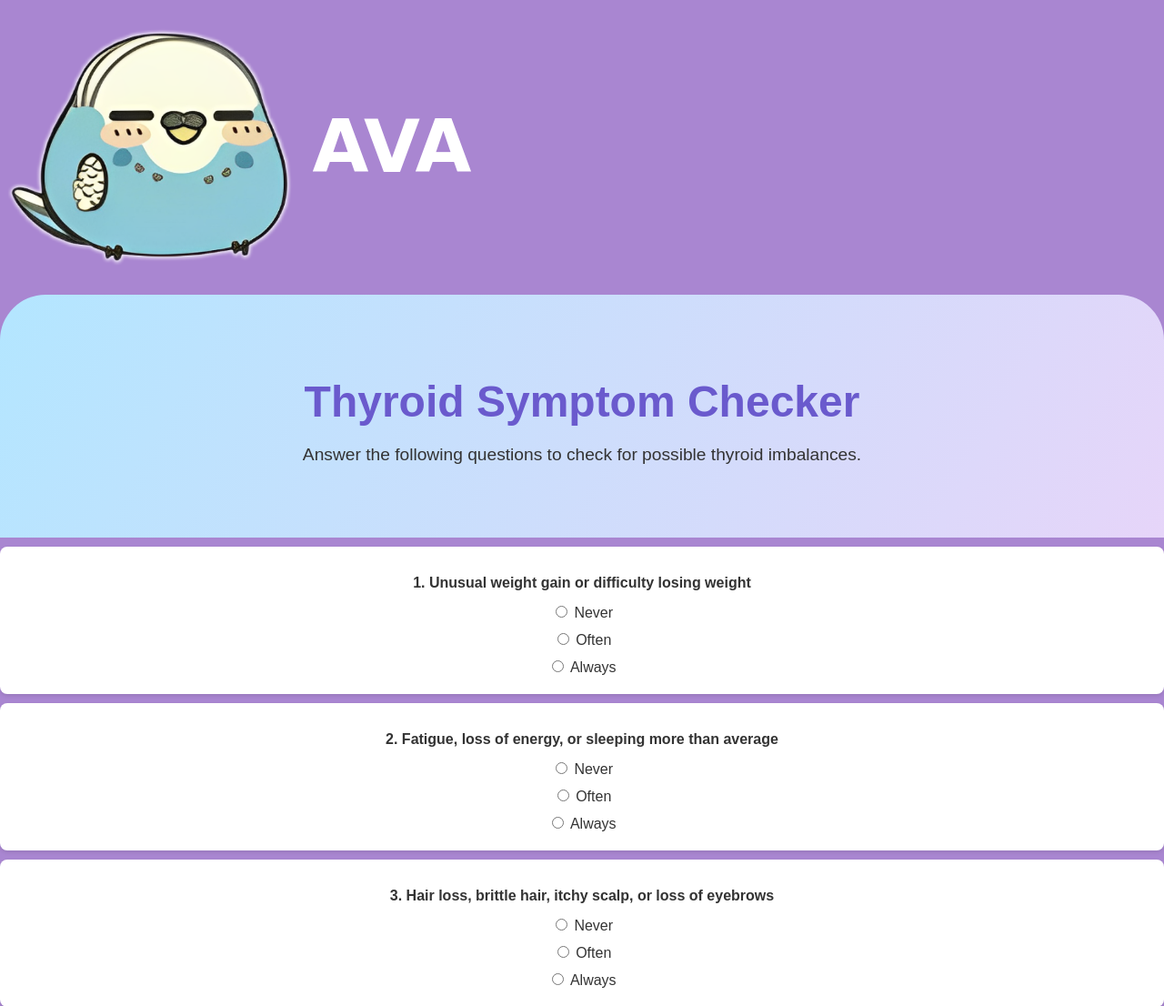
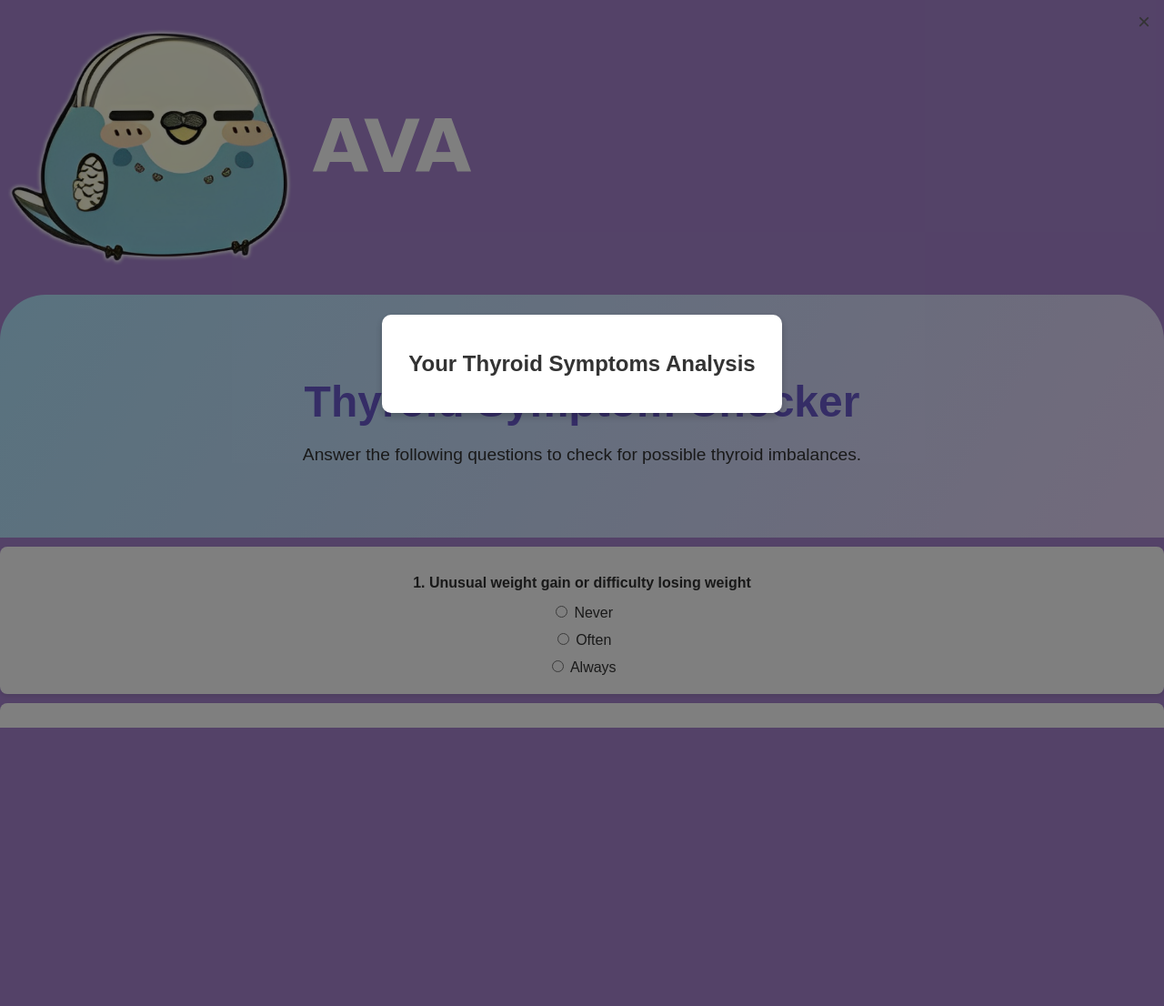
Before and after one commit to Menodore/AVA.github.io, a PHP site: page /thy.html in a window 1280 px wide. Shown: the top 1106 px of the page at 91% size. After the commit the page ends 800 px from the top, so only its background shows below. Run offline with PHP 8.4, Linux system fonts and the light colour scheme.

Commit message:
edited css & added pop up function

```diff
--- a/home.css
+++ b/home.css
@@ -25,6 +25,36 @@
     padding: 5px 0;
 }
 
+.modal {
+    display: none; /* Initially hidden */
+    position: fixed;
+    top: 0;
+    left: 0;
+    width: 100%;
+    height: 100%;
+    background-color: rgba(0, 0, 0, 0.5); /* Semi-transparent background */
+    display: flex;
+    justify-content: center;
+    align-items: center;
+}
+
+.modal-content {
+    background: white;
+    padding: 20px;
+    border-radius: 10px;
+    text-align: center;
+    width: 80%;
+    max-width: 400px;
+    box-shadow: 0px 4px 8px rgba(0, 0, 0, 0.2);
+}
+
+.close {
+    position: absolute;
+    top: 10px;
+    right: 15px;
+    font-size: 24px;
+    cursor: pointer;
+}
 
 header {
     display: flex;
--- a/thy.html
+++ b/thy.html
@@ -111,6 +111,14 @@
     </form>
 
     <div id="result"></div>
+    <div id="result-modal" class="modal">
+        <div class="modal-content">
+            <span class="close" onclick="closeModal()">&times;</span>
+            <h2>Your Thyroid Symptoms Analysis</h2>
+            <p id="result-text"></p>
+        </div>
+    </div>
+
 
     <script>
         function calculateThyroidRisk() {
@@ -133,6 +141,21 @@
 
             document.getElementById("result").innerHTML = resultText;
         }
+        function checkSymptoms() {
+    // Example logic (you can replace with actual symptom-checking)
+    let resultText = "You may have symptoms of hypothyroidism. Please consult a doctor.";
+
+    // Display result in the modal
+    document.getElementById("result-text").innerText = resultText;
+
+    // Show modal
+    document.getElementById("result-modal").style.display = "flex";
+}
+
+function closeModal() {
+    document.getElementById("result-modal").style.display = "none";
+}
+
     </script>
 </body>
 </html>
```
